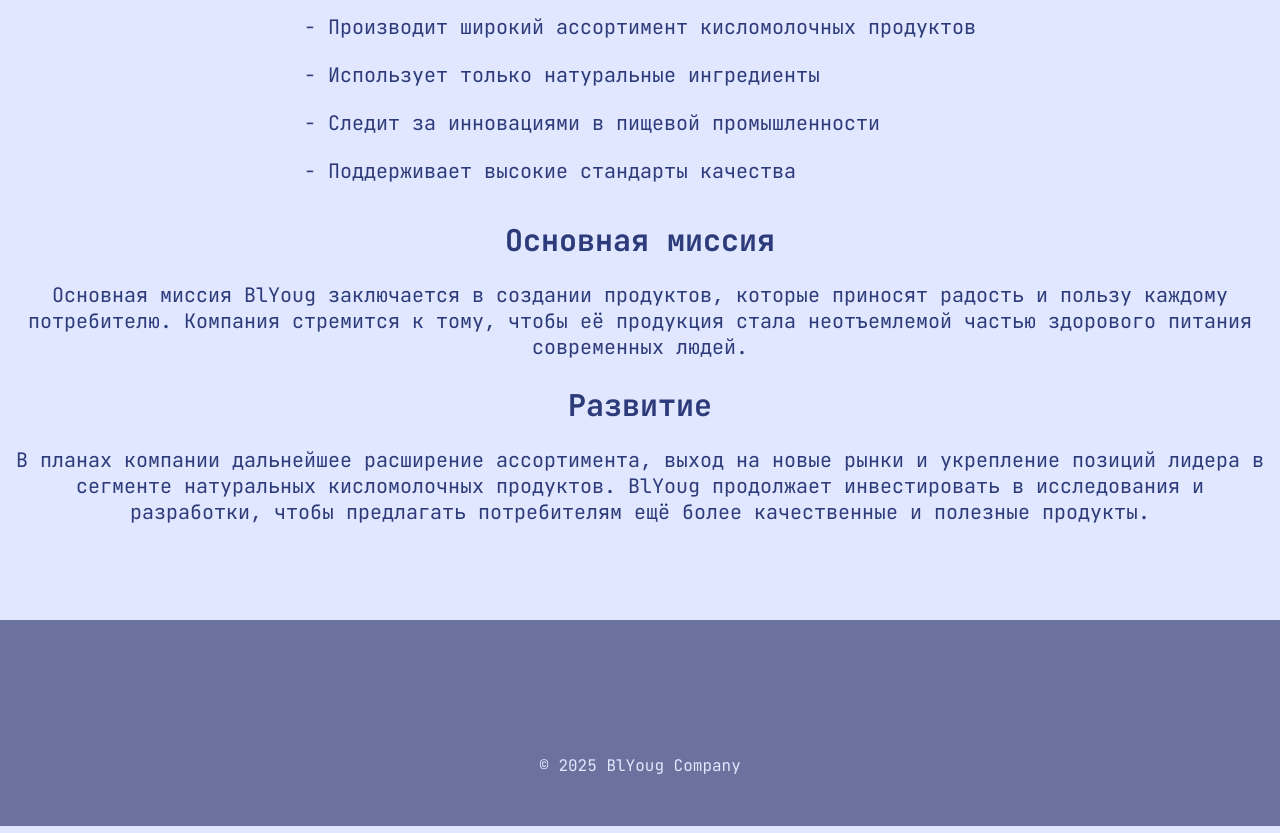
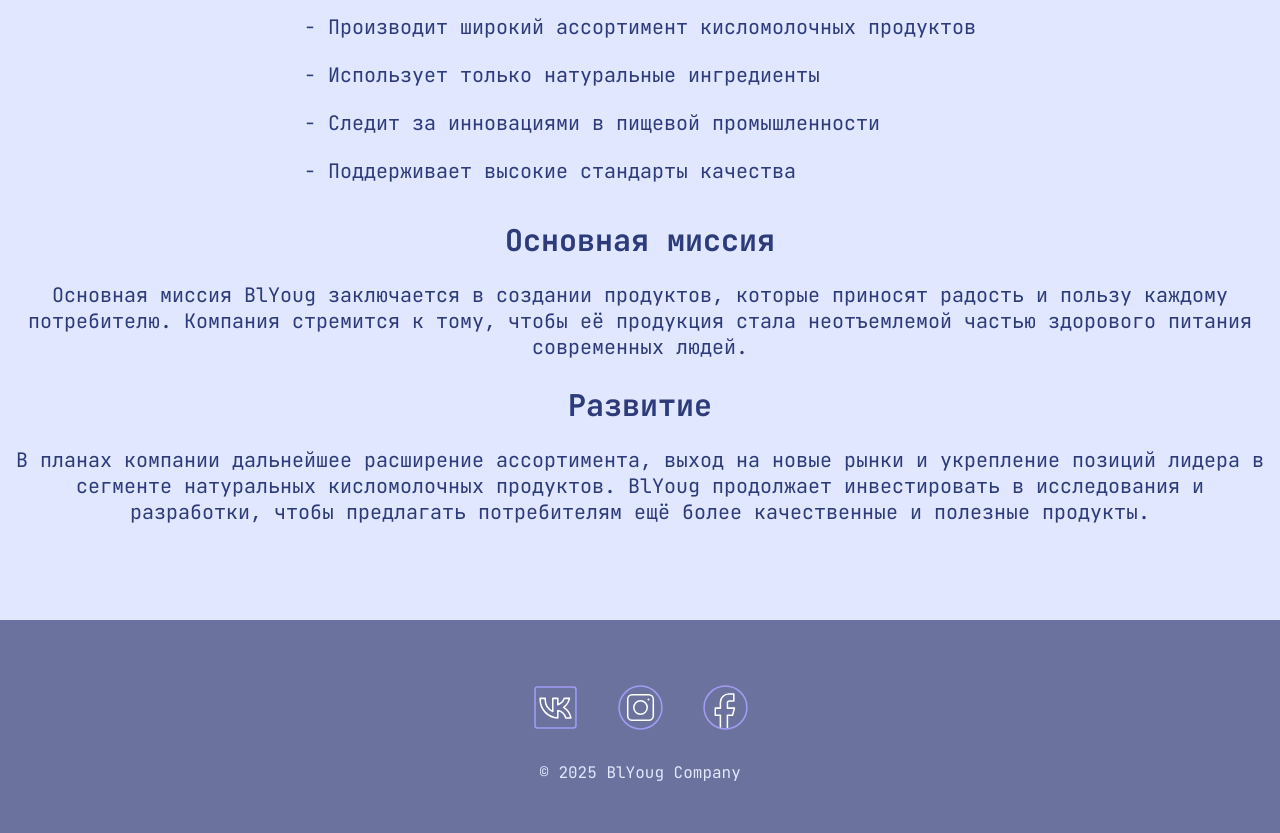
Before and after one commit to blackvpn/blyogurt, a plain HTML site: page about.html in a window 1280 px wide. Shown: the part 1050-1883 px from the top of the page. Drawn offline with Linux system fonts and the light colour scheme; the site is published under a folder, as on GitHub Pages, so addresses that start at the root find nothing.

Commit message:
Add files via upload

```diff
--- a/about.html
+++ b/about.html
@@ -63,13 +63,13 @@
             <div class="footer__wrapper">
                 <ul class="social">
                     <li class="social__item">
-                        <a href="#"><img src="/img/wired-outline-2568-logo-vk-hover-pinch.svg" alt="" width="55"></a>
+                        <a href="#"><img src="./img/wired-outline-2568-logo-vk-hover-pinch.svg" alt="" width="55"></a>
                     </li>
                     <li class="social__item">
-                        <a href="#"><img src="/img/wired-outline-2626-logo-circle-instagram-hover-pinch.svg" alt="" width="55"></a>
+                        <a href="#"><img src="./img/wired-outline-2626-logo-circle-instagram-hover-pinch.svg" alt="" width="55"></a>
                     </li>
                     <li class="social__item">
-                        <a href="#"><img src="/img/wired-outline-2624-logo-circle-facebook-hover-pinch.svg" alt="" width="55"></a>
+                        <a href="#"><img src="./img/wired-outline-2624-logo-circle-facebook-hover-pinch.svg" alt="" width="55"></a>
                     </li>
                 </ul>
                 <div class="copyright">© 2025 BlYoug Company</div>
--- a/css/main.css
+++ b/css/main.css
@@ -207,7 +207,7 @@ li {
         font-size: 21px;
     }
     ul {
-        padding-left: 20px;
+        padding-left: 10px;
     }
 
 }
```
Also changed, not shown: product.html (+3 -3 lines).
